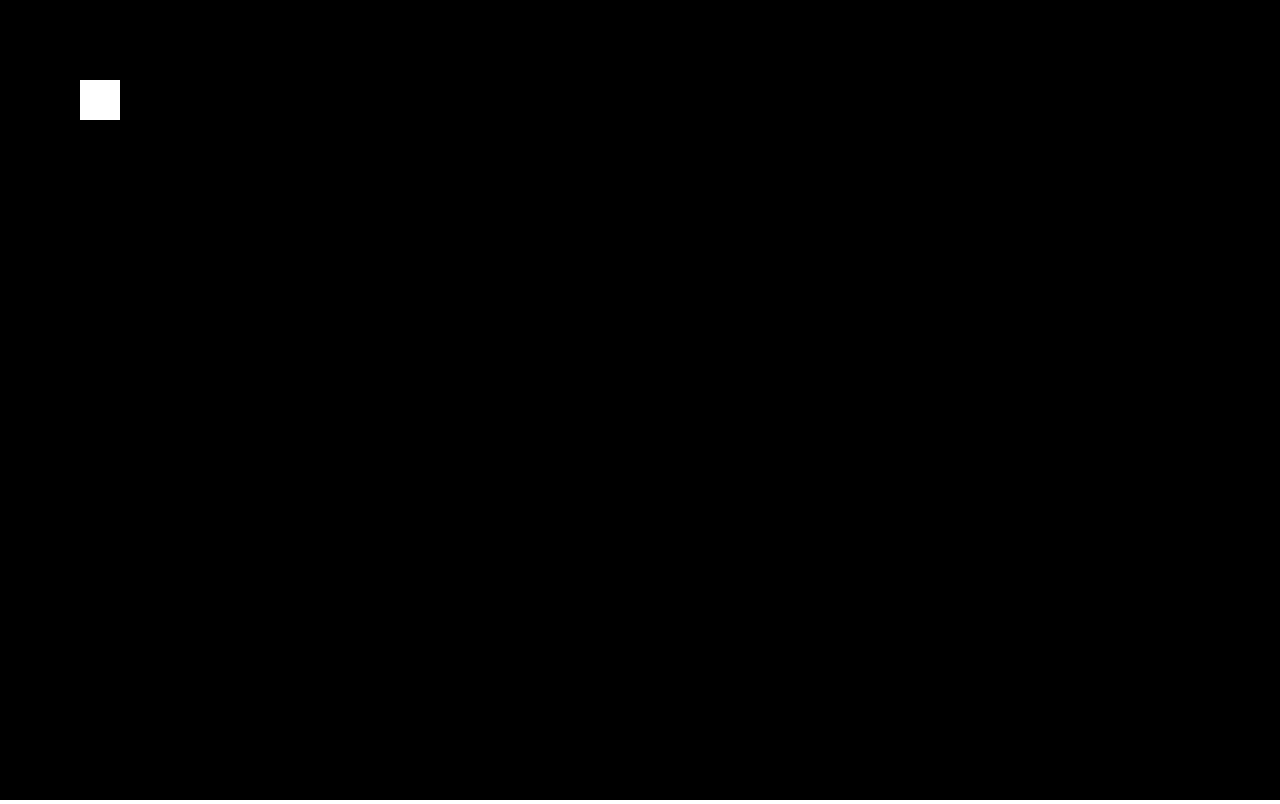
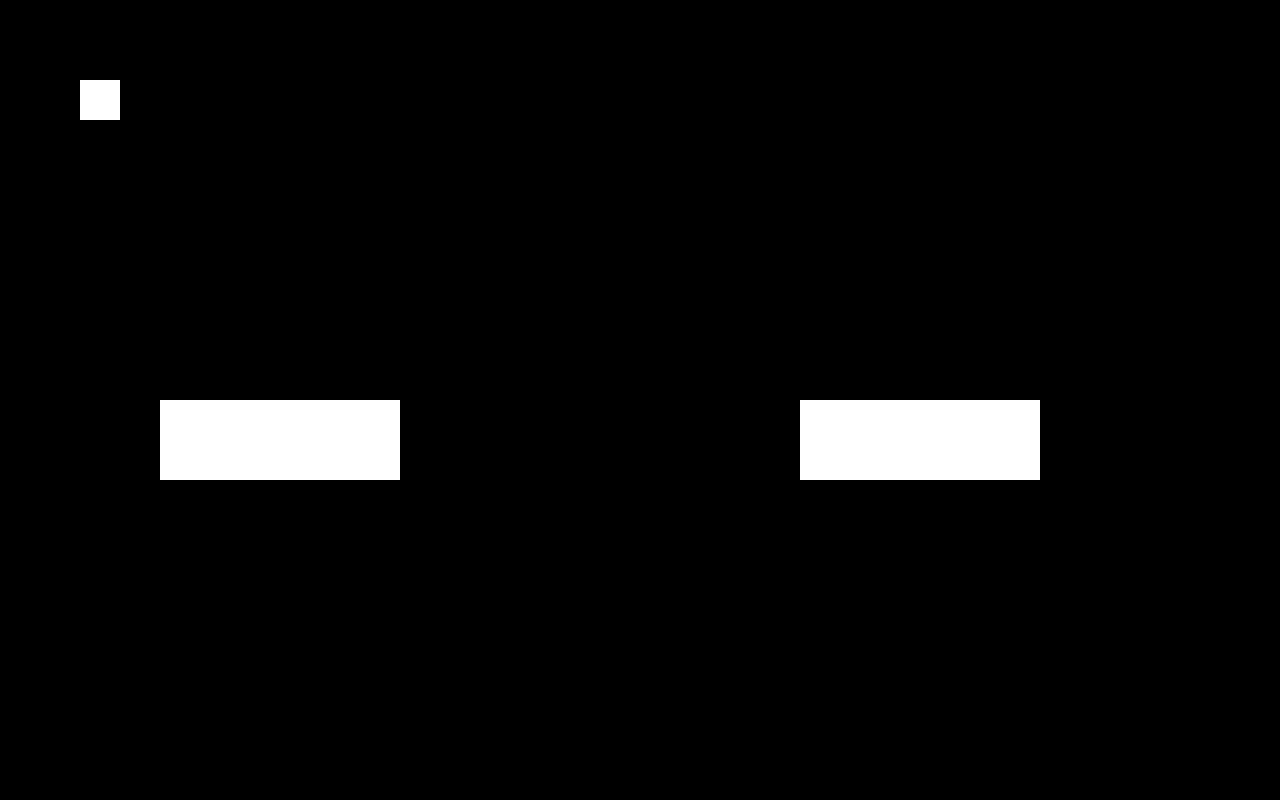
Before and after one commit to leiDnedyA/JSPhysicsSim, a website: page public/index.html in a window 1280 px wide. Drawn offline with nearby package versions, Linux system fonts and the light colour scheme.

Commit message:
Basic Level Loading
Basic level loading, config loading, and some other stuff

```diff
--- /dev/null
+++ b/public/config/config.json
@@ -0,0 +1,4 @@
+{
+	"unitSize" : "40",
+
+}
--- a/public/index.html
+++ b/public/index.html
@@ -16,9 +16,22 @@
     </head>
     <body>
         <canvas id="gameCanvas"></canvas>
+
+        <script
+          src="https://code.jquery.com/jquery-3.6.0.min.js"
+          integrity="sha256-/xUj+3OJU5yExlq6GSYGSHk7tPXikynS7ogEvDej/m4="
+          crossorigin="anonymous"></script>
+
+        <script src="./script/config_import.js"></script>
+
+        <script src="./script/level/level.js"></script>
+        <script src="./script/level/title_screen.js"></script>
+
+        <script src="./script/game_objects.js"></script>
+        <script src="./script/entities/button_entity.js"></script>
+
         <script src="./script/renderer.js"></script>
         <script src="./script/char_controller.js"></script>
-        <script src="./script/game_objects.js"></script>
         <script src="./script/engine.js"></script>
         <script src="./script/game.js"></script>
         <script src="./script/main.js"></script>
--- /dev/null
+++ b/public/script/config_import.js
@@ -0,0 +1,24 @@
+
+const importConfigJSON = (url)=>{
+	$.ajax({type: "GET",
+		url: url,
+		processData: true,
+		data: {},
+		dataType: "json",
+		success: (json)=>{
+
+		},
+		error: (xhr, ajaxOptions, thrownError)=>{
+			console.log(xhr.responseText)
+			const CONFIG = xhr.responseText;
+			for(let i in CONFIG){
+				if (i=="unitSize"){
+					const unitSize = parseInt(CONFIG[i]);
+				}
+			}
+		}
+		})
+	$.getJSON(url, (response)=>{
+		console.log(response)
+	})
+}
--- /dev/null
+++ b/public/script/entities/button_entity.js
@@ -0,0 +1,10 @@
+
+class ButtonEntity extends Entity{
+	constructor(name, text, position, onClick, subtext = null){
+		super(name, position, new Vector2(6, 2));
+		this.text = text;
+		this.subtext = subtext;
+		this.onClick = onClick;
+
+	}
+}
--- a/public/script/game.js
+++ b/public/script/game.js
@@ -3,8 +3,21 @@ class Game {
 	constructor(){
 		this.gameObjects = {}
 
+		this.level;
+
 		this.addGameObject = (newObj)=>{
 			this.gameObjects[newObj.name] = newObj;
 		}
+
+		this.start = ()=>{
+			this.setLevel(new TitleScreen());
+		}
+
+		this.setLevel = (level)=>{
+			this.level = level;
+			for(let i in level.entities){
+				this.addGameObject(level.entities[i]);
+			}
+		}
 	}
 }
--- /dev/null
+++ b/public/script/level/level.js
@@ -0,0 +1,6 @@
+
+class Level {
+	constructor(name){
+		this.name = name;
+	}
+}
--- /dev/null
+++ b/public/script/level/title_screen.js
@@ -0,0 +1,12 @@
+
+class TitleScreen extends Level{
+	constructor(){
+		super("Title Screen");
+
+		this.entities = {
+			"startButton" : new ButtonEntity("startButton", "START", new Vector2(4, 10), ()=>{alert("start")}, "empezar"),
+			"settingsButton" : new ButtonEntity("settingsButton", "SETTINGS", new Vector2(20, 10), ()=>{alert("settings")}, "configuración")
+		}
+
+	}
+}
--- a/public/script/main.js
+++ b/public/script/main.js
@@ -1,4 +1,6 @@
 const gameCanvas = document.querySelector("#gameCanvas");
+
+importConfigJSON('/config/config.json');
 
 const tickSpeed = 20;
 
@@ -13,5 +15,6 @@ engine.setGame(game);
 charController.setEngine(engine)
 
 engine.start();
+game.start();
 
 game.addGameObject(sampleObj);
```
Also changed, not shown: public/config/title_screen.json (added, +13 -0 lines).
